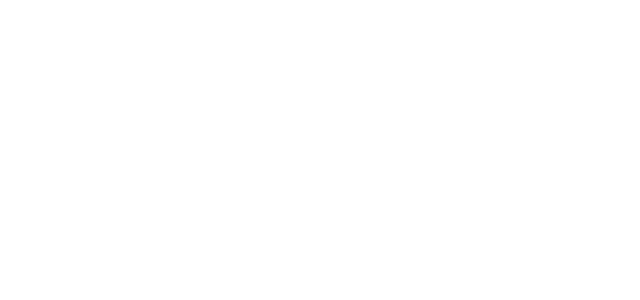
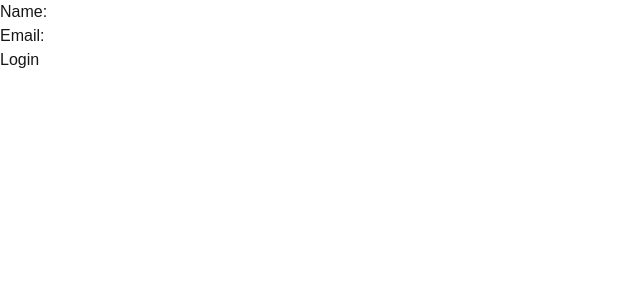
Before and after one commit to Ken-Ken-Need/discord-clone, a Next.js app: page / in a window 1280 px wide. Shown: the top 300 px of the page, without its empty margins (0-640 px from the left). Built offline with nearby package versions, Linux system fonts and the light colour scheme.

Commit message:
Milestone02

```diff
--- a/src/app/page.tsx
+++ b/src/app/page.tsx
@@ -1,7 +1,56 @@
-export default function Home() {
-  return (
-    <div className="grid grid-rows-[20px_1fr_20px] items-center justify-items-center min-h-screen p-8 pb-20 gap-16 sm:p-20 font-[family-name:var(--font-geist-sans)]">
+// pages/index.tsx
+"use client"
+import React, { useState } from 'react';
 
-    </div>
-  );
+interface SubmittedData {
+    name: string;
+    email: string;
 }
+
+const HomePage: React.FC = () => {
+    const [name, setName] = useState('');
+    const [email, setEmail] = useState('');
+    const [submittedData, setSubmittedData] = useState<SubmittedData | null>(null);
+
+    const handleSubmit = (e: React.FormEvent) => {
+        e.preventDefault();
+        setSubmittedData({ name, email });
+        setName('');
+        setEmail('');
+    };
+
+    return (
+        <div>
+            <form onSubmit={handleSubmit}>
+                <div>
+                    <label htmlFor="name">Name:</label>
+                    <input
+                        type="text"
+                        id="name"
+                        value={name}
+                        onChange={(e) => setName(e.target.value)}
+                    />
+                </div>
+                <div>
+                    <label htmlFor="email">Email:</label>
+                    <input
+                        type="email"
+                        id="email"
+                        value={email}
+                        onChange={(e) => setEmail(e.target.value)}
+                    />
+                </div>
+                <button type="submit">Login</button>
+            </form>
+            {submittedData && (
+                <div>
+                    <h2>Submitted Data:</h2>
+                    <p>Name: {submittedData.name}</p>
+                    <p>Email: {submittedData.email}</p>
+                </div>
+            )}
+        </div>
+    );
+};
+
+export default HomePage;
```
Also changed, not shown: src/components/Form.tsx (added).
